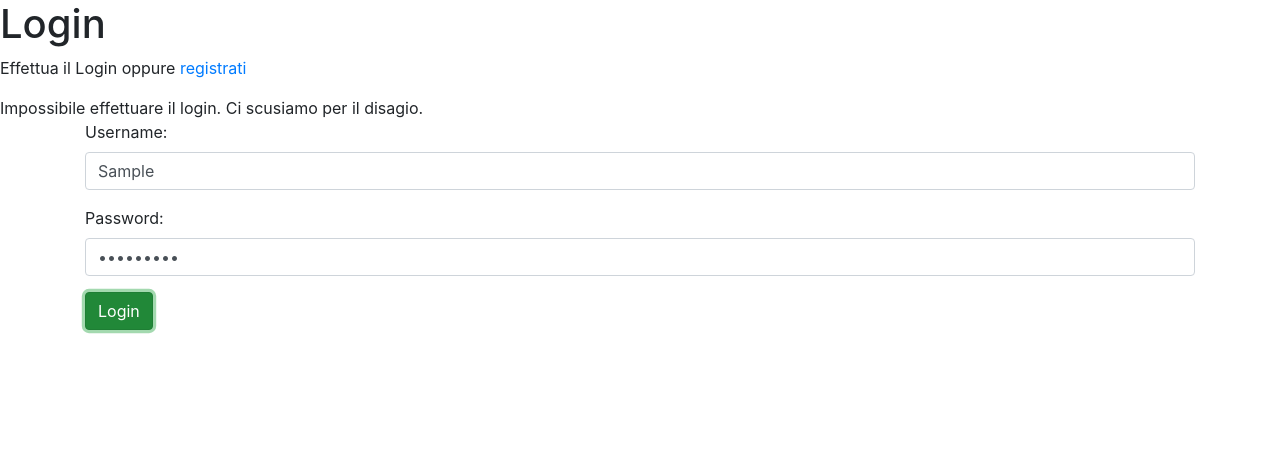
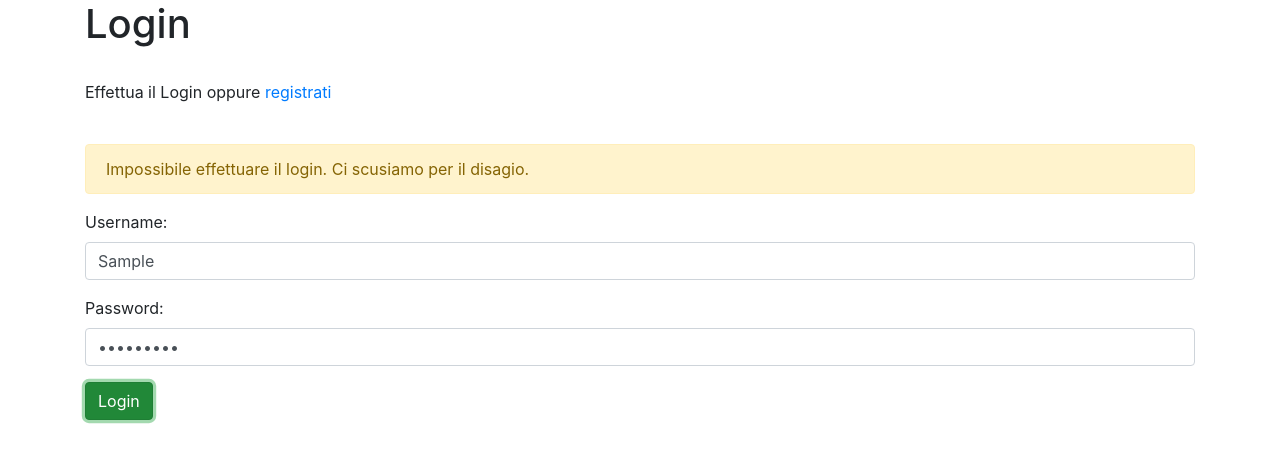
Before and after one commit to BlackMamba97s/doneit, an Angular app in the folder doneit/: page / in a window 1280 px wide. Both pictures are taken after typing "Sample", "Sample123" into the empty fields and a click on the button "Login". Shown: the top 462 px of the page. Built offline with nearby package versions, Linux system fonts and the light colour scheme; no server answers.

Commit message:
sistemato frontend

```diff
--- a/doneit/package.json
+++ b/doneit/package.json
@@ -19,6 +19,7 @@
     "@angular/platform-browser": "~8.2.14",
     "@angular/platform-browser-dynamic": "~8.2.14",
     "@angular/router": "~8.2.14",
+    "@ng-bootstrap/ng-bootstrap": "^5.1.4",
     "bootstrap": "^4.4.1",
     "rxjs": "~6.4.0",
     "tslib": "^1.10.0",
--- a/doneit/src/app/components/login/login.component.html
+++ b/doneit/src/app/components/login/login.component.html
@@ -1,14 +1,11 @@
-<h1>Login</h1>
-<p>Effettua il Login oppure <a routerLink='/register'>registrati</a> </p>
 
-<div *ngIf='errorLogin'>
-    {{errorLogin}}
-</div>
 
 
 <div class="container">
+    <h1>Login</h1><br>
+    <p>Effettua il Login oppure <a routerLink='/register'>registrati</a> </p> <br>
     <form (ngSubmit)="handleLogin()" #loginForm="ngForm">
-        <!-- <div class="alert alert-warning" *ngIf='invalidArguments'>{{errorMessage}}</div> -->
+        <div class="alert alert-warning" *ngIf='errorLogin'>{{errorLogin}}</div>
         <fieldset class="form-group">
             <label>Username: </label>
             <input type="text" class="form-control" name="username" [(ngModel)]="user.username">
--- a/doneit/src/app/components/register/register.component.html
+++ b/doneit/src/app/components/register/register.component.html
@@ -1,12 +1,9 @@
-<h1>Registrati</h1>
 
-<div *ngIf='errorRegister'>
-    {{errorRegister}}
-</div>
 
 <div class="container">
+    <h1>Registrati</h1>
     <form (ngSubmit)="handleRegister()" #loginForm="ngForm">
-        <!-- <div class="alert alert-warning" *ngIf='invalidArguments'>{{errorMessage}}</div> -->
+        <div class="alert alert-warning" *ngIf='errorRegister'>{{errorRegister}}</div>
         <fieldset class="form-group">
             <label>Username: </label>
             <input type="text" class="form-control" name="username" [(ngModel)]="user.username">
@@ -16,6 +13,6 @@
             <label>Password: </label>
             <input type="password" class="form-control" name="password" [(ngModel)]="user.password">
         </fieldset>
-        <button type="submit" class="btn btn-success">Login</button>
+        <button type="submit" class="btn btn-success">Registrati</button>
     </form>
 </div>
```
Also changed, not shown: 1 other file (tests, documents, lock files or other folders).
